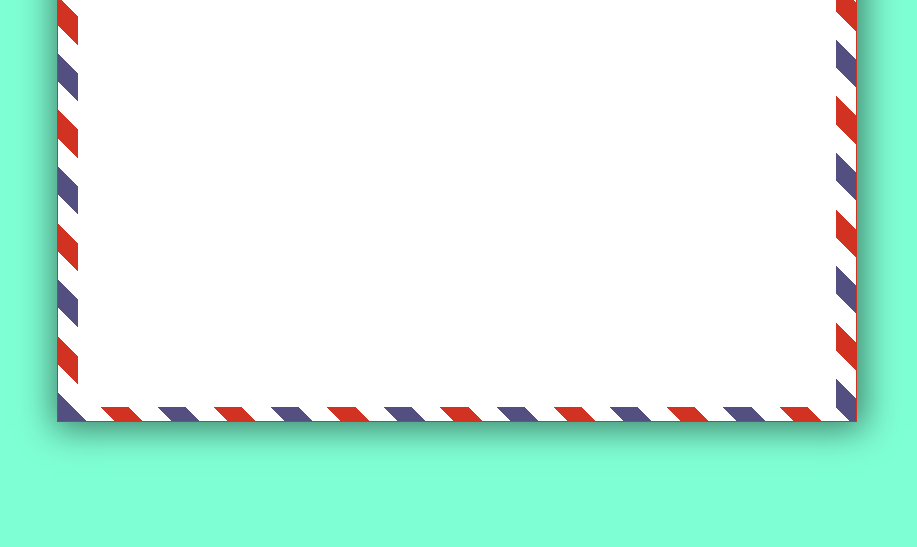
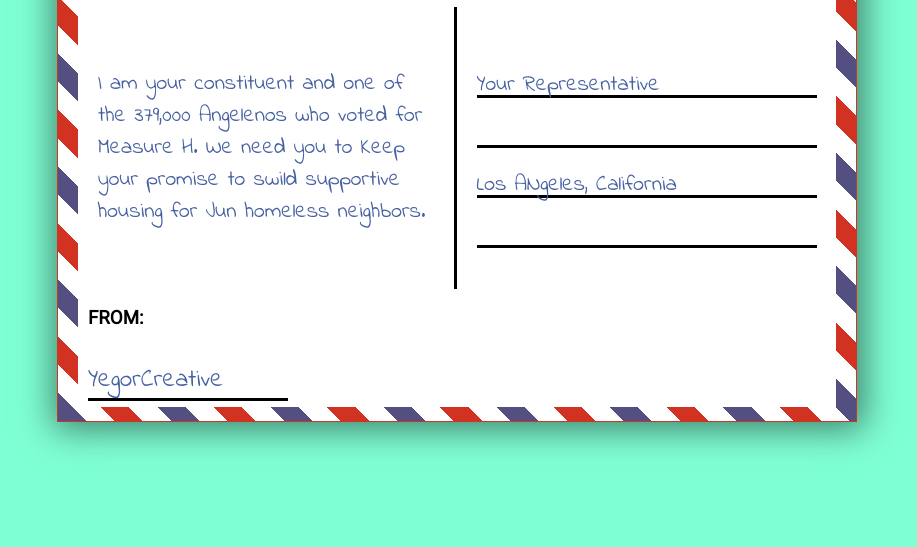
Before and after one commit to YegorCreative/postCardYegor, a plain HTML site: page index.html in a window 1280 px wide. Shown: the part 253-800 px from the top of the page, without its empty margins (183-1100 px from the left). Drawn offline with Linux system fonts and the light colour scheme.

Commit message:
all updated

```diff
--- a/CSS/styles.css
+++ b/CSS/styles.css
@@ -15,8 +15,12 @@ body {
     font-size: 16px;
     background-color: #0000;
     color:black;
-
+    font-family: 'Roboto', sans-serif;
 }
+/*
+font-family: 'Indie Flower', cursive;
+font-family: 'Roboto', sans-serif;
+*/
 #fullSize{
     width: 100%;
     height: 100vh;
@@ -43,5 +47,78 @@ body {
     height: 95%;
     box-sizing: border-box;
     background-color: white;
+    display: flex;
+    justify-content: center;
+    align-items: center;
+    flex-wrap: wrap;
 
 }
+#topPart, #botomPart {
+    width: 100%;
+    height: 120px;
+    box-sizing: border-box;
+    padding: 10px;
+    display: flex;
+}
+#topPart{
+    justify-content: space-between;
+}
+#botomPart {
+    flex-direction: column;
+}
+#leftPart,  #rightPart{
+    width: 50%;
+    height: 282.5px;
+    box-sizing: border-box;
+    display: flex;
+    justify-content: center;
+    align-items: center;
+    padding: 20px;
+    font-family: 'Indie Flower', cursive;
+    font-size: 20px;
+    flex-direction: column;
+
+}
+#leftPart p, #rightPart p{
+    color: #4660a2;
+    font-size: 22px;
+}
+#leftPart{
+    border-right: solid 3px;
+
+}
+.lines {
+    width: 340px;
+    height: 50px;
+    border-bottom: solid 3px;
+    box-sizing: border-box;
+    line-height: 20px;
+    margin-bottom: 0;
+    display: flex;
+   align-items:flex-end;
+
+}
+.lines p {
+    margin-bottom: 0;
+}
+.lines2 {
+    width: 200px;
+
+    border-bottom: solid 3px;
+    box-sizing: border-box;
+
+    display: flex;
+    flex-direction: column;
+
+}
+.lines2 p {
+    margin-bottom: 0;
+    font-family: 'Indie Flower', cursive;
+    font-size: 25px;
+    text-align: left;
+    color: #4660a2;
+}
+.lines2 h3 {
+    line-height: 0px;
+    padding: 0;
+}
--- a/index.html
+++ b/index.html
@@ -5,6 +5,10 @@
 <meta name="viewport" content="width=device-width,initial-scale=1">
 <link rel="stylesheet" href="CSS/styles.css">
 <link rel="stylesheet" href="CSS/responsive.css">
+<link rel="preconnect" href="https://fonts.googleapis.com">
+  <link href="https://fonts.googleapis.com/css2?family=Indie+Flower&display=swap" rel="stylesheet">
+<link href="https://fonts.googleapis.com/css2?family=Prata&family=Roboto&display=swap" rel="stylesheet">
+
 <style>
 </style>
 <script src=""></script>
@@ -12,11 +16,32 @@
     <div id="fullSize">
         <div id="mainContainer">
             <div id="insert">
+        <!--This is a test for my posrtfolio-->
+            <div id="topPart">
+                <img src="Assets/postcard2.png" alt="stamp for postcard" height="100px">
+                <h1>Postcard</h1>
+                <img src="Assets/postcard.png" alt="stamp for postcard" height="100px">
+            </div>
+            <div id="leftPart">
+                <p>I am your constituent and one of the 379,000 Angelenos who voted for Measure H. We need you to Keep your promise to swild supportive housing for Jun homeless neighbors.</p>
+            </div>
+            <div id="rightPart">
+                <div class="lines">
+                    <p>Your Representative</p>
+                </div>
+                <div class="lines"></div>
+                <div class="lines">
+                    <p> Los ANgeles, California</p>
+                </div>
+                <div class="lines"></div>
+            </div>
+            <div id="botomPart">
 
-
-            <div id="topPart"></div>
-            <div id="leftPart"></div>
-            <div id="rightPart"></div>
+                <div class="lines2">
+                    <h3>FROM:</h3>
+                    <p>YegorCreative</p>
+                </div>
+            </div>
         </div>
         </div>
     </div>
```
Also changed, not shown: Assets/postcard.png (added), Assets/postcard2.png (added), 1 other file.
